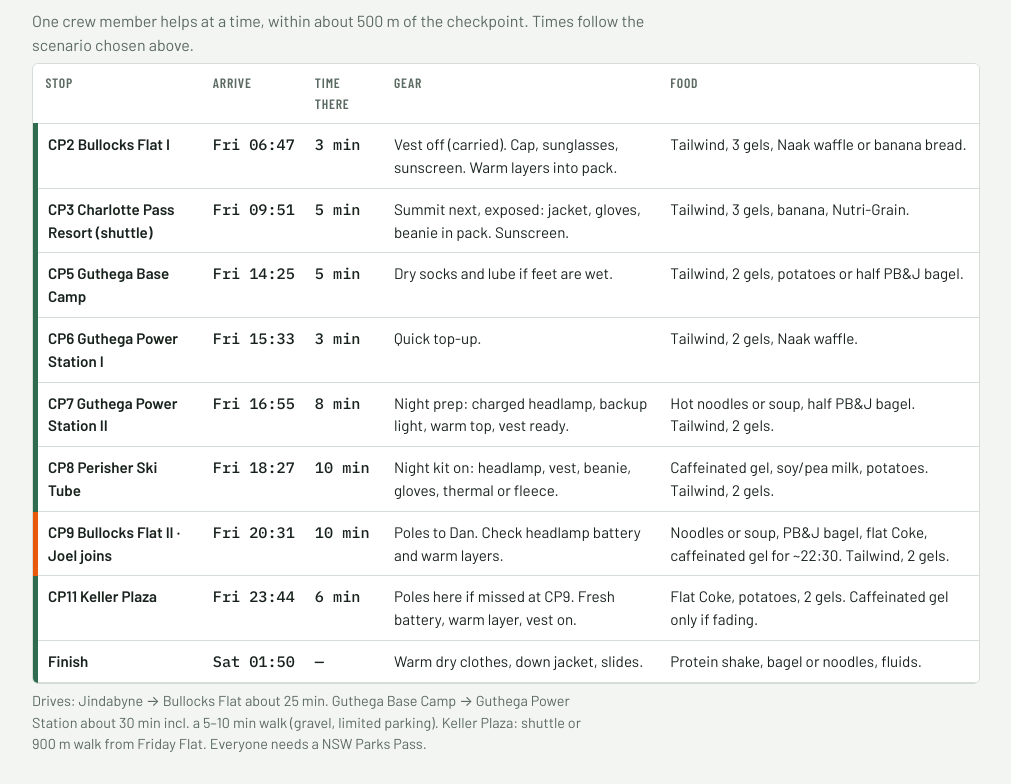
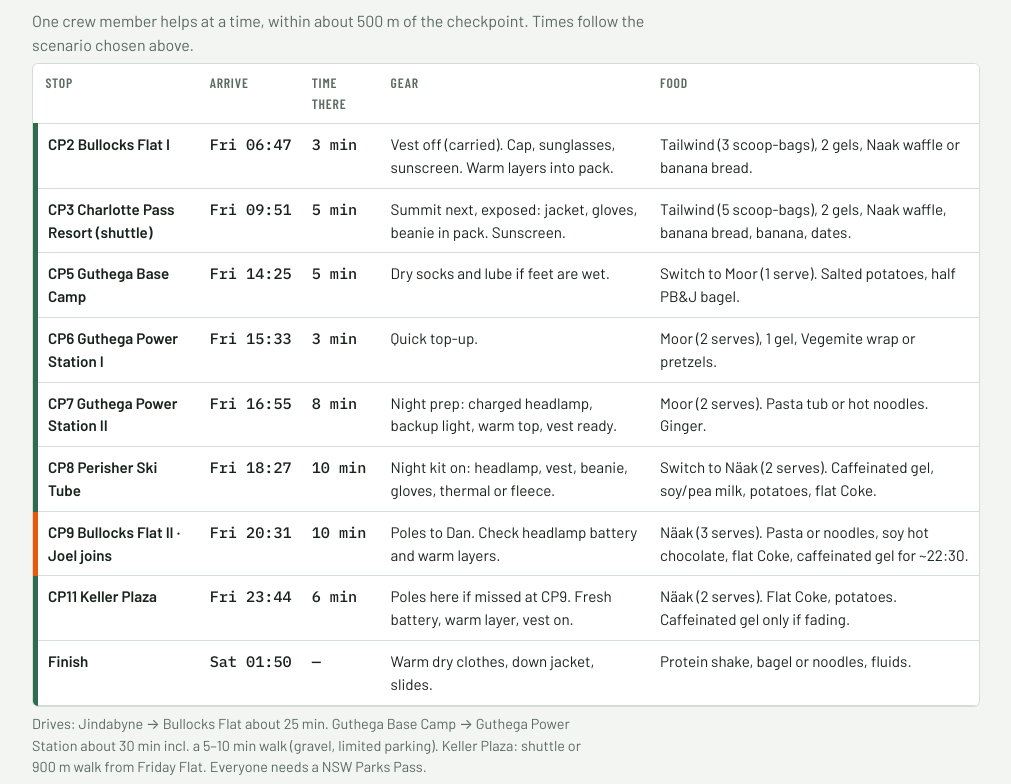
Before and after one commit to danielredman86-svg/kosci-crew-guide, a plain HTML site: page index.html in a window 1280 px wide. Shown: the part 2811-3595 px from the top of the page, without its empty margins (134-1145 px from the left). Drawn offline with nearby package versions, Linux system fonts and the light colour scheme.

Commit message:
Add Tailwind, Moor and Näak drink plan
Co-Authored-By: Claude Opus 5.5 <noreply@anthropic.com>
Claude-Session: https://claude.ai/code/session_01WFu1XoyScNQV5XDeznJxbD

```diff
--- a/index.html
+++ b/index.html
@@ -198,7 +198,7 @@ footer{margin-top:36px;padding-top:14px;border-top:1px solid var(--line);font-si
 
 <section id="food" aria-labelledby="h-food">
   <h2 id="h-food">Food: all vegan</h2>
-  <div class="kpi panel"><span><b>Every hour:</b> 500 ml Tailwind (2 scoops, 50 g) + 1 Pure gel (30 g) ≈ <b>80 g carbs</b></span><span class="note">Hand him a fresh Tailwind flask and 2–3 gels at every crew stop. Pack snacks bite-sized in one labelled ziplock per stop, with something salty and something sweet each time.</span></div>
+  <div class="kpi panel"><span><b>Drinks, one flask an hour:</b> Tailwind to CP5 (2 scoops, 50 g) → Moor CP5–CP8 (40 g, 500 mg sodium) → Näak Ultra CP8–finish (57 g, 6 g protein). Plus gels (30 g) and real food for ≈ <b>80 g carbs/h</b>.</span><span class="note">Pre-bag single drink serves labelled by stop. Mix with the water amount on each bag. Moor is the backup if Näak doesn't sit well. Pack snacks bite-sized in one labelled ziplock per stop, with something salty and something sweet each time.</span></div>
   <div class="grid2" style="margin-top:14px">
     <div class="panel"><h3>Morning: carbs</h3><p class="note">CP2–CP4</p>
       <ul class="plain"><li>Naak waffles, Nutri-Grain</li><li>Banana bread (vegan), banana</li><li>Medjool dates, some with peanut butter</li><li>Jam pinwheels on a soft tortilla</li><li>Vegan lollies (no gelatine)</li></ul></div>
@@ -207,7 +207,7 @@ footer{margin-top:36px;padding-top:14px;border-top:1px solid var(--line);font-si
     <div class="panel"><h3>Evening and night: bigger meals + protein</h3><p class="note">CP7 onward</p>
       <ul class="plain"><li>Hot noodles or miso soup (vegan flavour)</li><li>Plain pasta with salt and olive oil</li><li>Mashed potato from flakes, salted</li><li>Rice with soy sauce</li><li>Soy hot chocolate from a thermos</li><li>Full peanut butter and jam bagel</li><li>Soy or pea-protein milk, 200–300 ml</li></ul></div>
     <div class="panel"><h3>Caffeine and salt</h3>
-      <ul class="plain"><li>Caffeinated gel ~19:00, ~22:30, ~01:00 only if fading</li><li>Max ~300 mg overnight (Coke counts)</li><li>Salt capsule every 1–2 h if hot or off Tailwind</li><li>Stomach off: walk 20 min; flat Coke, ginger, watermelon, salted crackers</li></ul></div>
+      <ul class="plain"><li>Caffeinated gel ~19:00, ~22:30, ~01:00 only if fading</li><li>Max ~300 mg overnight (Coke counts)</li><li>Salt capsule every 1–2 h if hot, especially on Näak (lower sodium)</li><li>Stomach off: walk 20 min; flat Coke, ginger, watermelon, salted crackers</li></ul></div>
   </div>
 </section>
 
@@ -287,14 +287,14 @@ footer{margin-top:36px;padding-top:14px;border-top:1px solid var(--line);font-si
   ];
   var MAPPTS={cp1:[587,214,10,-8,"start"],cp2:[389,226,10,-10,"start"],cp3:[154,202,-10,-6,"end"],sum:[42,252,10,-8,"start"],cp4:[185,175,10,-6,"start"],cp5:[220,108,10,-8,"start"],cp6:[282,44,10,-8,"start"],cp7:[300,62,12,6,"start"],cp8:[292,150,10,-8,"start"],cp9:[389,226,12,22,"start"],cp10:[308,280,10,-8,"start"],cp11:[150,348,10,16,"start"],cp12:[92,372,-10,4,"end"],fin:[168,326,10,-6,"start"]};
   var STOPS=[
-    {id:"cp2",t:"CP2 Bullocks Flat I",gear:"Vest off (carried). Cap, sunglasses, sunscreen. Warm layers into pack.",food:"Tailwind, 3 gels, Naak waffle or banana bread."},
-    {id:"cp3",t:"CP3 Charlotte Pass Resort (shuttle)",gear:"Summit next, exposed: jacket, gloves, beanie in pack. Sunscreen.",food:"Tailwind, 3 gels, banana, Nutri-Grain."},
-    {id:"cp5",t:"CP5 Guthega Base Camp",gear:"Dry socks and lube if feet are wet.",food:"Tailwind, 2 gels, potatoes or half PB&J bagel."},
-    {id:"cp6",t:"CP6 Guthega Power Station I",gear:"Quick top-up.",food:"Tailwind, 2 gels, Naak waffle."},
-    {id:"cp7",t:"CP7 Guthega Power Station II",gear:"Night prep: charged headlamp, backup light, warm top, vest ready.",food:"Hot noodles or soup, half PB&J bagel. Tailwind, 2 gels."},
-    {id:"cp8",t:"CP8 Perisher Ski Tube",gear:"Night kit on: headlamp, vest, beanie, gloves, thermal or fleece.",food:"Caffeinated gel, soy/pea milk, potatoes. Tailwind, 2 gels."},
-    {id:"cp9",t:"CP9 Bullocks Flat II · Joel joins",gear:"Poles to Dan. Check headlamp battery and warm layers.",food:"Noodles or soup, PB&J bagel, flat Coke, caffeinated gel for ~22:30. Tailwind, 2 gels."},
-    {id:"cp11",t:"CP11 Keller Plaza",gear:"Poles here if missed at CP9. Fresh battery, warm layer, vest on.",food:"Flat Coke, potatoes, 2 gels. Caffeinated gel only if fading."},
+    {id:"cp2",t:"CP2 Bullocks Flat I",gear:"Vest off (carried). Cap, sunglasses, sunscreen. Warm layers into pack.",food:"Tailwind (3 scoop-bags), 2 gels, Naak waffle or banana bread."},
+    {id:"cp3",t:"CP3 Charlotte Pass Resort (shuttle)",gear:"Summit next, exposed: jacket, gloves, beanie in pack. Sunscreen.",food:"Tailwind (5 scoop-bags), 2 gels, Naak waffle, banana bread, banana, dates."},
+    {id:"cp5",t:"CP5 Guthega Base Camp",gear:"Dry socks and lube if feet are wet.",food:"Switch to Moor (1 serve). Salted potatoes, half PB&J bagel."},
+    {id:"cp6",t:"CP6 Guthega Power Station I",gear:"Quick top-up.",food:"Moor (2 serves), 1 gel, Vegemite wrap or pretzels."},
+    {id:"cp7",t:"CP7 Guthega Power Station II",gear:"Night prep: charged headlamp, backup light, warm top, vest ready.",food:"Moor (2 serves). Pasta tub or hot noodles. Ginger."},
+    {id:"cp8",t:"CP8 Perisher Ski Tube",gear:"Night kit on: headlamp, vest, beanie, gloves, thermal or fleece.",food:"Switch to Näak (2 serves). Caffeinated gel, soy/pea milk, potatoes, flat Coke."},
+    {id:"cp9",t:"CP9 Bullocks Flat II · Joel joins",gear:"Poles to Dan. Check headlamp battery and warm layers.",food:"Näak (3 serves). Pasta or noodles, soy hot chocolate, flat Coke, caffeinated gel for ~22:30."},
+    {id:"cp11",t:"CP11 Keller Plaza",gear:"Poles here if missed at CP9. Fresh battery, warm layer, vest on.",food:"Näak (2 serves). Flat Coke, potatoes. Caffeinated gel only if fading."},
     {id:"fin",t:"Finish",gear:"Warm dry clothes, down jacket, slides.",food:"Protein shake, bagel or noodles, fluids."}
   ];
   var LISTS={
```
